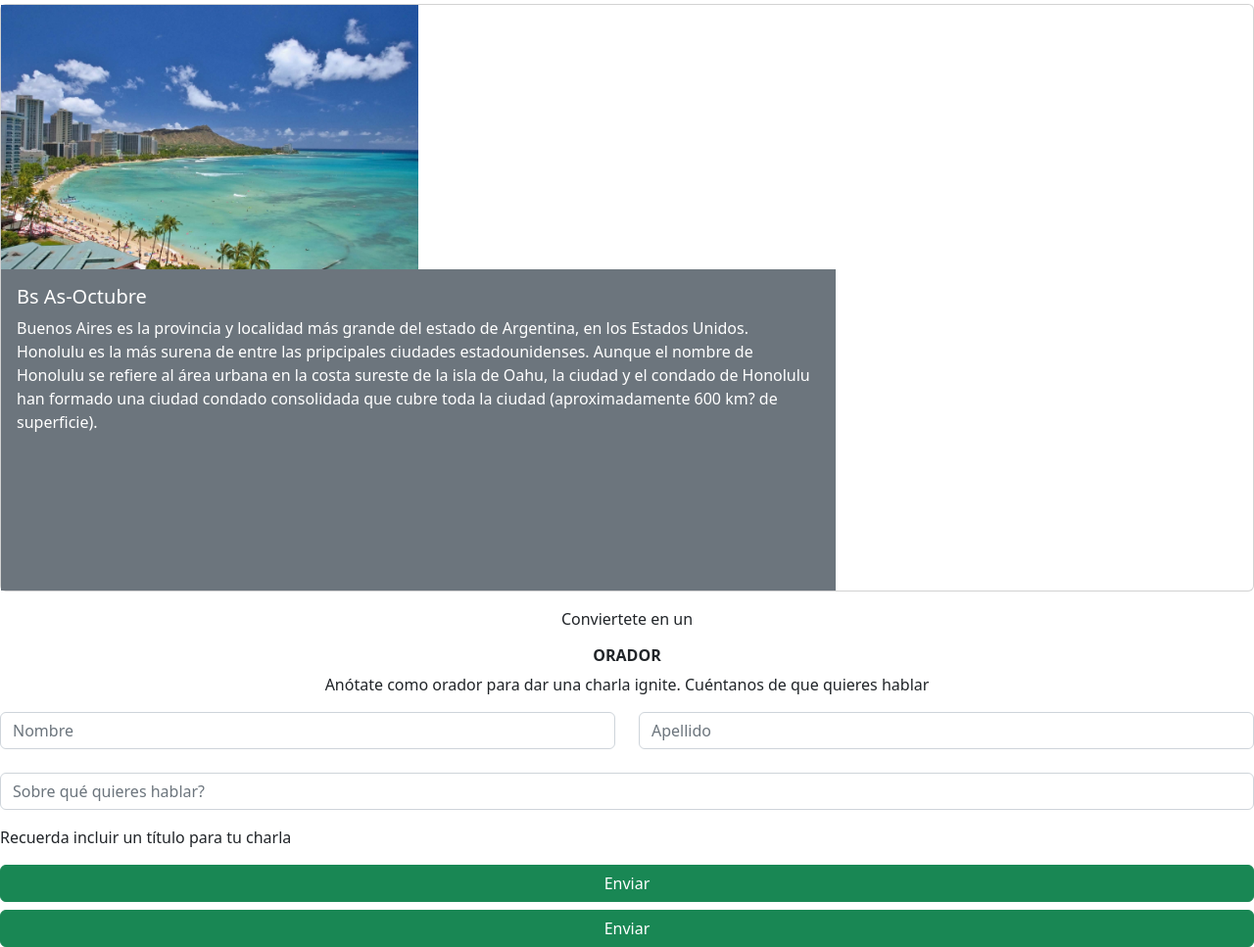
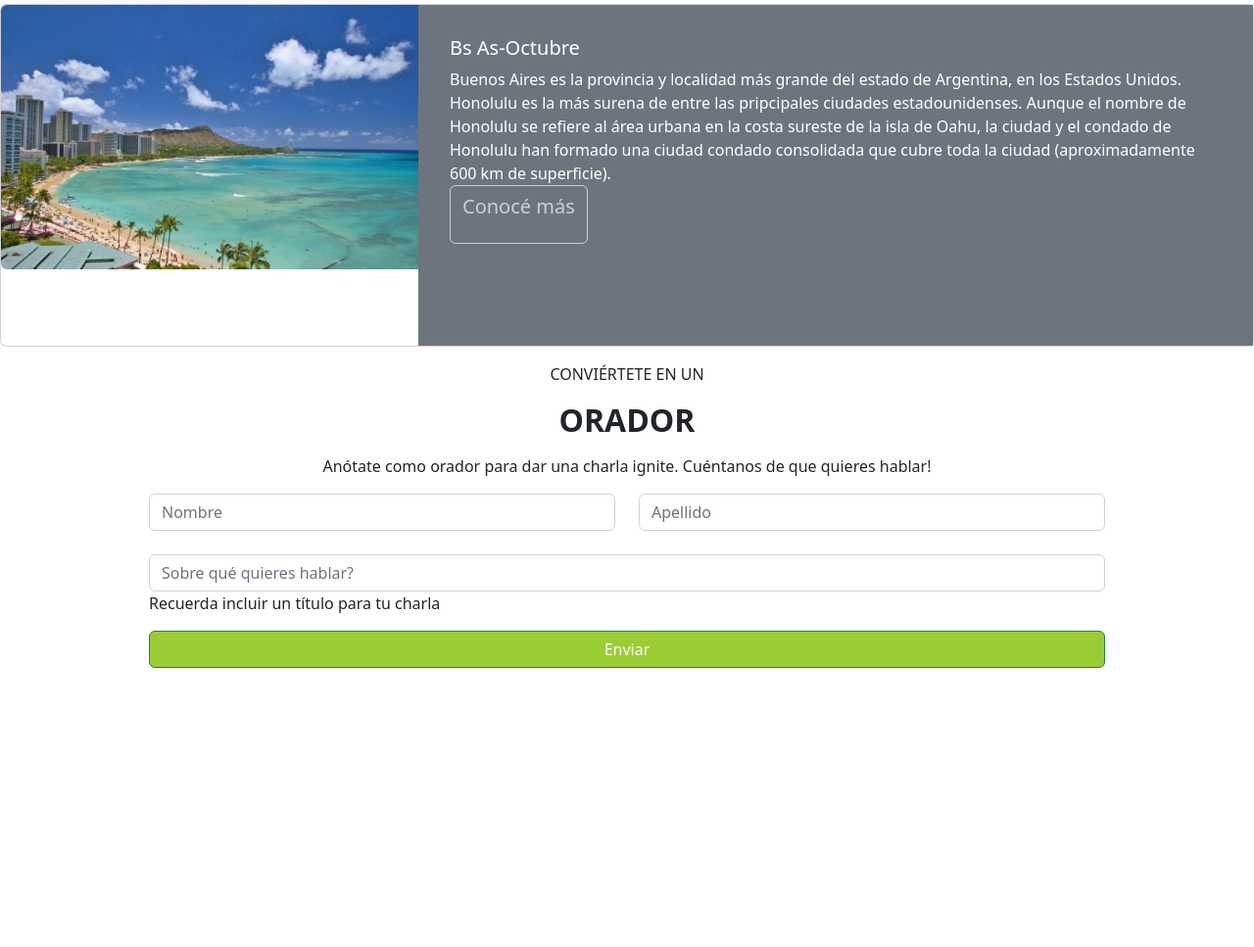
Before and after one commit to MicaelaAraujo/index, a plain HTML site: page index.html in a window 1280 px wide. Shown: the part 1772-2739 px from the top of the page at 98% size. After the commit the page ends 2550 px from the top, so only its background shows below. Drawn offline with nearby package versions, Linux system fonts and the light colour scheme.

Commit message:
Se agrega al Proyecto

```diff
--- a/index.html
+++ b/index.html
@@ -8,22 +8,22 @@
 
   </head>
   <body>
-      <nav class="container-fluid navbar navbar-expand-sm bg-secondary navbar-dark justify-content-between fixed-top">
-        <img src="./imagenes/codoacodo.png" alt="Conf BS AS" style="width:100px;">
+      <nav class=" box-sizing: border-box; container-fluid navbar navbar-expand-sm bg-secondary navbar-dark justify-content-between fixed-top">
+        <img src="./imagenes/codoacodo.png" style="width:150px;" >
         <ul class="navbar-nav ">
-          <li class="nav-item>a class= nav-link href="#"><p class="fs-4"></p><b>La conferencia</b></a></li></p>
+          <li class="nav-item>a class= nav-link" href="#"><p class="fs-4"></p><b>La conferencia</b></a></li></p>
           <li class="nav-item>a class= nav-link" href="#"><p class="fs-4"></p>Los oradores</a></li></p>
           <li class="nav-item>a class= nav-link" href="#"><p class="fs-4"></p>El lugar y la fecha</a></li></p>
           <li class="nav-item>a class= nav-link" href="#"><p class="fs-4"></p>Conviértete en orador</a></li></p>
-          <li class="nav-item>a class= nav-link" href="#"><p class="text-success"><p class="fs-4"></p><b>Comprar tickets</b></p></a></li></p>
+          <li class="nav-item>a class= nav-link" href="#"><p class="fs-4"></p><p class="text-success"><b>Comprar tickets</b></p></a></li></p>
         </ul>
 
       </nav>
 
-        <nav class="container-fluid navbar navbar-expand-sm bg-secondary navbar-dark justify-content-end fixed-bottom">
+        <nav class="container-fluid navbar navbar-expand-sm bg-secondary navbar-dark justify-content-end fixed-bottom " >
 
-          <ul class="navbar-nav mx-auto">
-            <li class="nav-item>a class= nav-link href="#"><p class="fs-4">Preguntas frecuentes</a></li></p>
+          <ul class="navbar-nav mx-auto " >
+            <li class="nav-item>a class= nav-link" href="#"><p class="fs-4">Preguntas frecuentes</a></li></p>
             <li class="nav-item>a class= nav-link" href="#"><p class="fs-4">Contáctanos</a></li></p>
             <li class="nav-item>a class= nav-link" href="#"><p class="fs-4">Prensa</a></li></p>
             <li class="nav-item>a class= nav-link" href="#"><p class="fs-4">Conferencias</a></li></p>
@@ -37,13 +37,15 @@
         </nav>
         </nav>
 
+
+
         <div id="carouselExampleCaptions" class="carousel slide" data-bs-ride="false">
           <div class="carousel-indicators">
             <button type="button" data-bs-target="#carouselExampleCaptions" data-bs-slide-to="0" class="active" aria-current="true" aria-label="Slide 1"></button>
           </div>
           <div class="carousel-inner">
-            <div class="carousel-item active">
-              <img src="./imagenes/hawaii.jpg" class="d-block w-100" alt="...">
+            <div class="carousel-item active" >
+              <img src="./imagenes/hawaii.jpg"  class="d-block w-100" alt="...">
 
               <div class=" carousel-caption d-none d-md-block text-end col-sm-8 ">
                 <div  class="text end my-5 mx-4 " >
@@ -59,11 +61,7 @@
             </div>
           </div>
         </div>
-
         </div>
-
-
-
 
         <figure class="text-center">
           <p class="fs-2">Conoce a los</p>
@@ -128,22 +126,22 @@
           </div>
         </div>
 
-        <div class="row g-0">
-        <div class="card mb-3 mx-auto" >
 
+        <div class="card mb-3 mx-auto" style="max-width:1900px;" >
+          <div class="row g-0">
             <div class="col-md-4">
-              <img src="./imagenes/honolulu.jpg" class="d-block w-100"  alt="...">
+              <img src="./imagenes/honolulu.jpg" class="img-fluid rounded-start"  alt="...">
             </div>
+
             <div class="col-md-8">
-              <div class="text-bg-secondary  class="d-block w-100">
+              <div class="text-bg-secondary p-3" class="d-block w-100;">
               <div class="card-body">
                 <h5 class="card-title">Bs As-Octubre</h5>
                 <p class="card-text">Buenos Aires es la provincia y localidad más grande del estado de Argentina, en los Estados Unidos. Honolulu es la
                   más surena de entre las pripcipales ciudades estadounidenses. Aunque el nombre de Honolulu se refiere al área
                   urbana en la costa sureste de la isla de Oahu, la ciudad y el condado de Honolulu han formado una ciudad
-                  condado consolidada que cubre toda la ciudad (aproximadamente 600 km? de superficie).<br>
-                  <br>
-                  <br>
+                  condado consolidada que cubre toda la ciudad (aproximadamente 600 km de superficie).<br>
+                  <button type="button" class="btn btn-outline-Light"  disabled> <p class="fs-5">Conocé más</p></button>
                   <br>
                   <br>
                   <br>
@@ -151,36 +149,39 @@
 
 
               </p>
-                               </div>
+
+              </div>
             </div>
           </div>
         </div>
       </div>
 
       <figure class="text-center mx-auto">
-        <p>Conviertete en un</p>
-        <h6><b>ORADOR</b></h6>
-        <p>Anótate como orador para dar una charla ignite. Cuéntanos de que quieres hablar</p>
+        <p>CONVIÉRTETE EN UN</p>
+        <h6><p class="fs-2"><b>ORADOR</b></h6></p>
+        <p>Anótate como orador para dar una charla ignite. Cuéntanos de que quieres hablar!</p>
     </figure>
+    <div class="container text-center" style="max-width:1000px;">
+      <div class="row align-items-start ">
+        <div class="col-6">
+          <input type="text" class="form-control" placeholder="Nombre" aria-label="First name">
+        </div>
+        <div class="col-6 ">
+          <input type="text" class="form-control" placeholder="Apellido" aria-label="Last name">
+        </div>
+      </div>
 
-    <div class="row">
-      <div class="col order-last width="100px;">
-        <input type="text" class="form-control" placeholder="Nombre" aria-label="First name" width="100px;">
-      </div>
-      <div class="col order-last ">
-        <input type="text" class="form-control" placeholder="Apellido" aria-label="Last name">
-      </div>
-    </div>
-
-    <div class="mb-3">
+    <div class="mb-3 mx-auto" style="max-width:1000px;">
       <label for="exampleFormControlTextarea1" class="form-label"></label>
       <input type="email" class="form-control" id="exampleFormControlInput1" placeholder="Sobre qué quieres hablar?">
 
-    </div>
-    <p>Recuerda incluir un título para tu charla</p>
-    <div class="d-grid gap-2">
-      <button class="btn btn-success" type="button">Enviar</button>
-      <button class="btn btn-success" type="button">Enviar</button>
+    <p class="text-start">Recuerda incluir un título para tu charla</p>
+    <div class="d-grid gap-2 col-12 mx-auto" >
+      <button class="btn btn-success"  style="background-color:yellowgreen"button>Enviar</button>
+
+      <br>
+      <br>
+      <br>
     </div>
   </div>
 </div>
```
